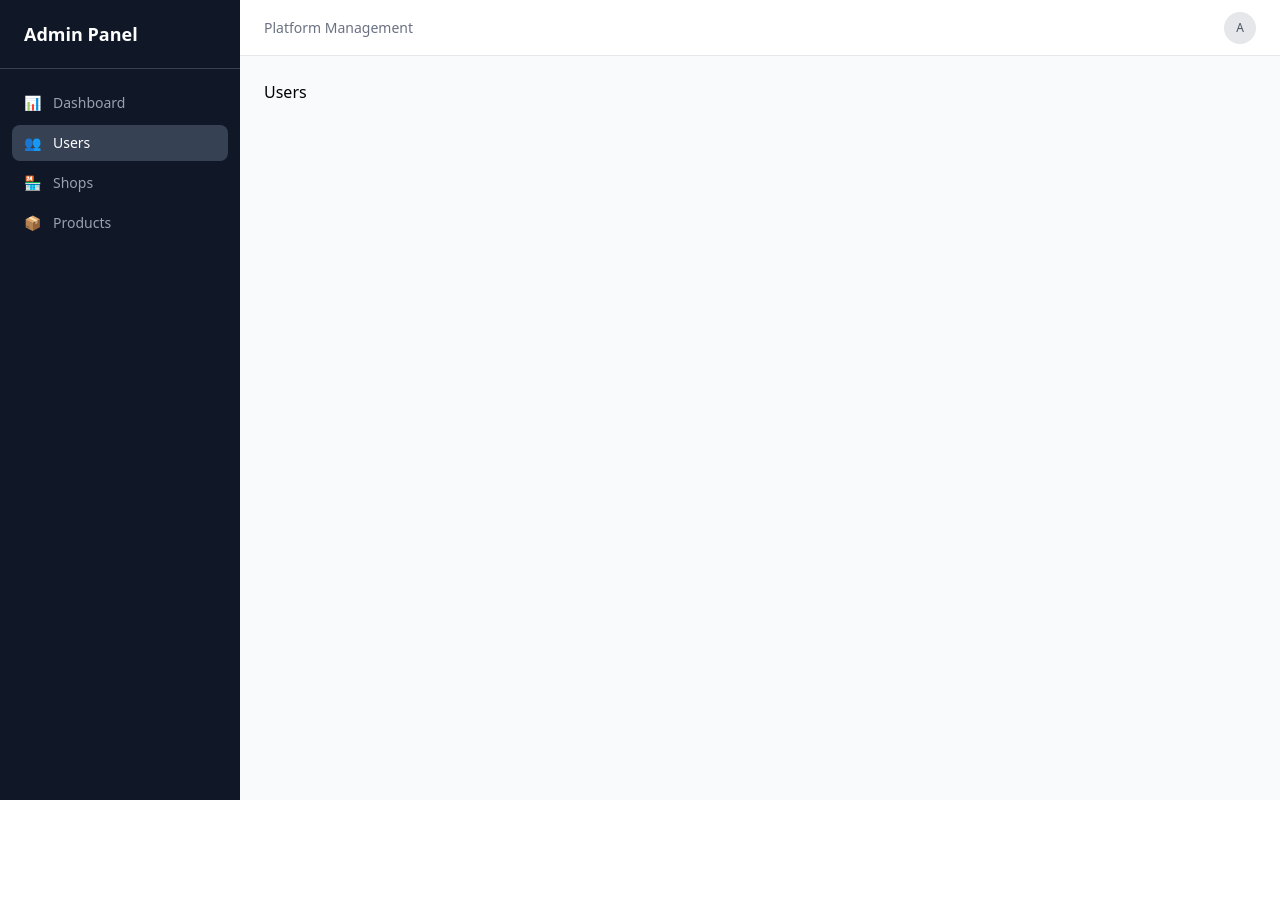
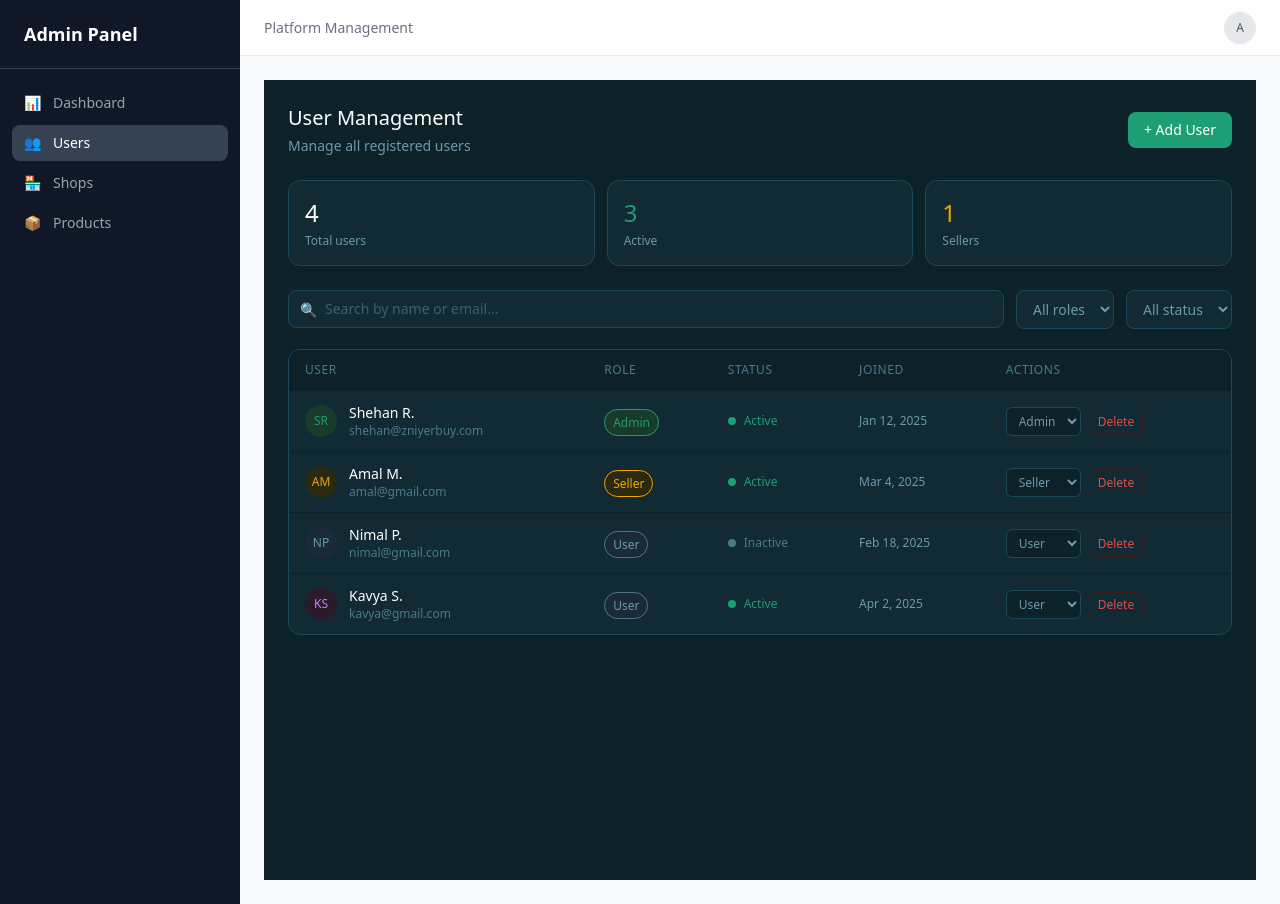
Before and after one commit to ShehanRanasinghe/zniyerbuy-admin-panel, a Next.js app: page /dashboard/users in a window 1280 px wide. Before the commit the page ends 800 px from the top, so only its background shows below. Built offline with nearby package versions, Linux system fonts and the light colour scheme.

Commit message:
add users

```diff
--- a/src/app/dashboard/users/page.tsx
+++ b/src/app/dashboard/users/page.tsx
@@ -1,3 +1,164 @@
+"use client";
+import { useState } from "react";
+
+const initialUsers = [
+  { id: 1, name: "Shehan R.", email: "shehan@zniyerbuy.com", role: "Admin", status: "Active", joined: "Jan 12, 2025", initials: "SR", color: "#1a3a2a", textColor: "#1d9e75" },
+  { id: 2, name: "Amal M.", email: "amal@gmail.com", role: "Seller", status: "Active", joined: "Mar 4, 2025", initials: "AM", color: "#2a2a10", textColor: "#f0a500" },
+  { id: 3, name: "Nimal P.", email: "nimal@gmail.com", role: "User", status: "Inactive", joined: "Feb 18, 2025", initials: "NP", color: "#1a2a3a", textColor: "#6b9aaa" },
+  { id: 4, name: "Kavya S.", email: "kavya@gmail.com", role: "User", status: "Active", joined: "Apr 2, 2025", initials: "KS", color: "#2a1a2a", textColor: "#c084fc" },
+];
+
+const roleBadge: Record<string, string> = {
+  Admin: "bg-[#1a3a2a] text-[#1d9e75] border border-[#1d9e75]",
+  Seller: "bg-[#2a2a10] text-[#f0a500] border border-[#f0a500]",
+  User: "bg-[#1a2a3a] text-[#6b9aaa] border border-[#4a7a8a]",
+};
+
 export default function UsersPage() {
-  return <div>Users</div>;
+  const [users, setUsers] = useState(initialUsers);
+  const [search, setSearch] = useState("");
+  const [roleFilter, setRoleFilter] = useState("All roles");
+  const [statusFilter, setStatusFilter] = useState("All status");
+
+  const filtered = users.filter((u) => {
+    const matchSearch = u.name.toLowerCase().includes(search.toLowerCase()) || u.email.toLowerCase().includes(search.toLowerCase());
+    const matchRole = roleFilter === "All roles" || u.role === roleFilter;
+    const matchStatus = statusFilter === "All status" || u.status === statusFilter;
+    return matchSearch && matchRole && matchStatus;
+  });
+
+  const handleRoleChange = (id: number, newRole: string) => {
+    setUsers(users.map((u) => (u.id === id ? { ...u, role: newRole } : u)));
+  };
+
+  const handleDelete = (id: number) => {
+    setUsers(users.filter((u) => u.id !== id));
+  };
+
+  return (
+    <div className="min-h-screen bg-[#0d2128] p-6">
+      <div className="flex items-center justify-between mb-6">
+        <div>
+          <h1 className="text-xl font-medium text-white">User Management</h1>
+          <p className="text-[#6b9aaa] text-sm mt-1">Manage all registered users</p>
+        </div>
+        <button className="bg-[#1d9e75] hover:bg-[#0f6e56] text-white text-sm font-medium px-4 py-2 rounded-lg flex items-center gap-2 transition-colors">
+          + Add User
+        </button>
+      </div>
+
+      <div className="grid grid-cols-3 gap-3 mb-6">
+        <div className="bg-[#112a33] border border-[#1a4a5a] rounded-xl p-4">
+          <div className="text-2xl font-medium text-white">{users.length}</div>
+          <div className="text-[#6b9aaa] text-xs mt-1">Total users</div>
+        </div>
+        <div className="bg-[#112a33] border border-[#1a4a5a] rounded-xl p-4">
+          <div className="text-2xl font-medium text-[#1d9e75]">{users.filter((u) => u.status === "Active").length}</div>
+          <div className="text-[#6b9aaa] text-xs mt-1">Active</div>
+        </div>
+        <div className="bg-[#112a33] border border-[#1a4a5a] rounded-xl p-4">
+          <div className="text-2xl font-medium text-[#f0a500]">{users.filter((u) => u.role === "Seller").length}</div>
+          <div className="text-[#6b9aaa] text-xs mt-1">Sellers</div>
+        </div>
+      </div>
+
+      <div className="flex gap-3 mb-5">
+        <div className="flex-1 relative">
+          <span className="absolute left-3 top-1/2 -translate-y-1/2 text-[#4a7a8a] text-sm">🔍</span>
+          <input
+            type="text"
+            placeholder="Search by name or email..."
+            value={search}
+            onChange={(e) => setSearch(e.target.value)}
+            className="w-full bg-[#112a33] border border-[#1a4a5a] rounded-lg py-2 pl-9 pr-4 text-sm text-white placeholder-[#3a6070] focus:outline-none focus:border-[#1d9e75]"
+          />
+        </div>
+        <select
+          value={roleFilter}
+          onChange={(e) => setRoleFilter(e.target.value)}
+          className="bg-[#112a33] border border-[#1a4a5a] rounded-lg px-3 py-2 text-sm text-[#6b9aaa] focus:outline-none"
+        >
+          <option>All roles</option>
+          <option>Admin</option>
+          <option>Seller</option>
+          <option>User</option>
+        </select>
+        <select
+          value={statusFilter}
+          onChange={(e) => setStatusFilter(e.target.value)}
+          className="bg-[#112a33] border border-[#1a4a5a] rounded-lg px-3 py-2 text-sm text-[#6b9aaa] focus:outline-none"
+        >
+          <option>All status</option>
+          <option>Active</option>
+          <option>Inactive</option>
+        </select>
+      </div>
+
+      <div className="bg-[#112a33] border border-[#1a4a5a] rounded-xl overflow-hidden">
+        <table className="w-full border-collapse">
+          <thead>
+            <tr className="bg-[#0d2128]">
+              <th className="text-left px-4 py-3 text-xs text-[#4a7a8a] font-medium uppercase tracking-wider">User</th>
+              <th className="text-left px-4 py-3 text-xs text-[#4a7a8a] font-medium uppercase tracking-wider">Role</th>
+              <th className="text-left px-4 py-3 text-xs text-[#4a7a8a] font-medium uppercase tracking-wider">Status</th>
+              <th className="text-left px-4 py-3 text-xs text-[#4a7a8a] font-medium uppercase tracking-wider">Joined</th>
+              <th className="text-left px-4 py-3 text-xs text-[#4a7a8a] font-medium uppercase tracking-wider">Actions</th>
+            </tr>
+          </thead>
+          <tbody>
+            {filtered.map((user) => (
+              <tr key={user.id} className="border-t border-[#0d2128] hover:bg-[#0f2530] transition-colors">
+                <td className="px-4 py-3">
+                  <div className="flex items-center gap-3">
+                    <div className="w-8 h-8 rounded-full flex items-center justify-center text-xs font-medium flex-shrink-0"
+                      style={{ background: user.color, color: user.textColor }}>
+                      {user.initials}
+                    </div>
+                    <div>
+                      <div className="text-sm font-medium text-white">{user.name}</div>
+                      <div className="text-xs text-[#4a7a8a]">{user.email}</div>
+                    </div>
+                  </div>
+                </td>
+                <td className="px-4 py-3">
+                  <span className={`text-xs px-2 py-1 rounded-full ${roleBadge[user.role]}`}>
+                    {user.role}
+                  </span>
+                </td>
+                <td className="px-4 py-3">
+                  <span className="flex items-center gap-2 text-xs">
+                    <span className={`w-2 h-2 rounded-full ${user.status === "Active" ? "bg-[#1d9e75]" : "bg-[#4a7a8a]"}`}></span>
+                    <span className={user.status === "Active" ? "text-[#1d9e75]" : "text-[#4a7a8a]"}>{user.status}</span>
+                  </span>
+                </td>
+                <td className="px-4 py-3 text-xs text-[#6b9aaa]">{user.joined}</td>
+                <td className="px-4 py-3">
+                  <select
+                    value={user.role}
+                    onChange={(e) => handleRoleChange(user.id, e.target.value)}
+                    className="bg-[#0d2128] border border-[#1a4a5a] rounded-md px-2 py-1 text-xs text-[#6b9aaa] mr-2 focus:outline-none"
+                  >
+                    <option>Admin</option>
+                    <option>Seller</option>
+                    <option>User</option>
+                  </select>
+                  <button
+                    onClick={() => handleDelete(user.id)}
+                    className="text-xs text-[#e24b4a] border border-[#3a1a1a] rounded-md px-2 py-1 hover:bg-[#3a1a1a] transition-colors"
+                  >
+                    Delete
+                  </button>
+                </td>
+              </tr>
+            ))}
+            {filtered.length === 0 && (
+              <tr>
+                <td colSpan={5} className="px-4 py-8 text-center text-sm text-[#4a7a8a]">No users found</td>
+              </tr>
+            )}
+          </tbody>
+        </table>
+      </div>
+    </div>
+  );
 }
```
